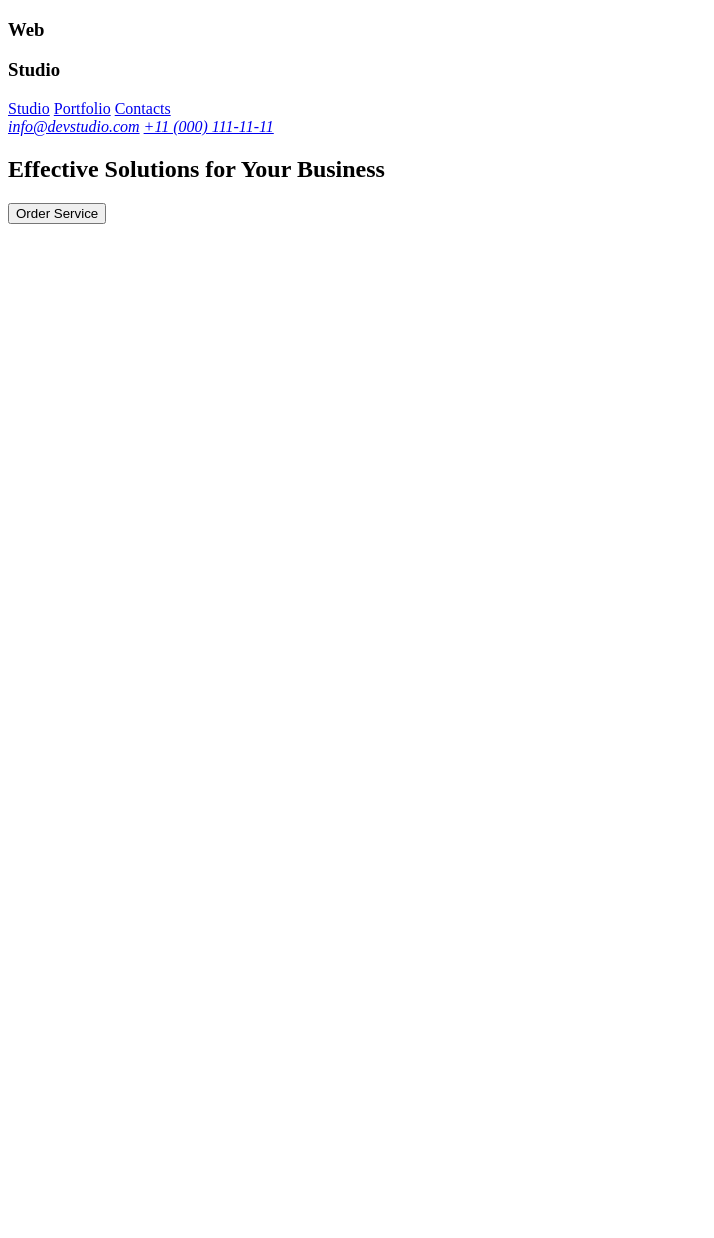
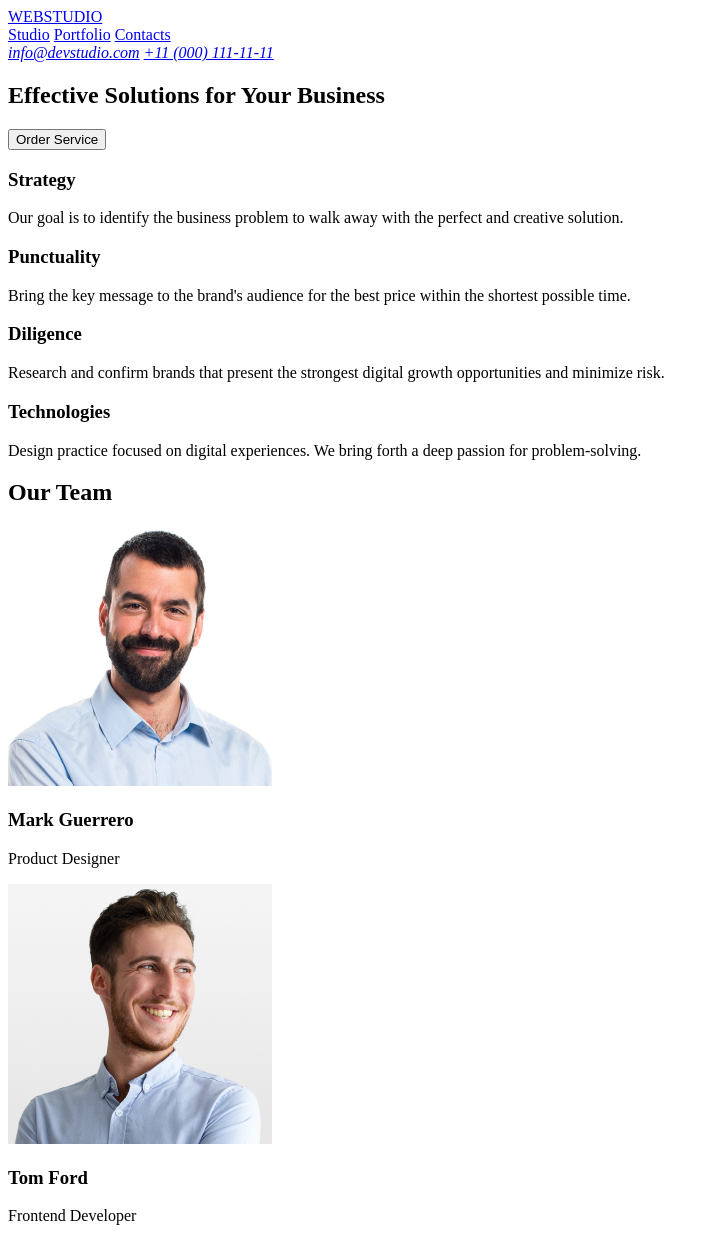
Before and after one commit to gapeevbachmut/goit-markup-hw-01, a plain HTML site: page index.html in a window 1280 px wide. Shown: the top 1238 px of the page, without its empty margins (0-714 px from the left). Before the commit the page ends 800 px from the top, so only its background shows below. Drawn offline with Linux system fonts and the light colour scheme.

Commit message:
all done

```diff
--- a/index.html
+++ b/index.html
@@ -5,14 +5,15 @@
     <meta name="viewport" content="width=device-width, initial-scale=1.0" />
     <title>Document</title>
   </head>
+
   <body>
     <header>
       <!-- wrapper -->
       <section>
         <!-- Logo -->
         <div>
-          <h3>Web</h3>
-          <h3>Studio</h3>
+<a href="WEBSTUDIO">WEBSTUDIO</a>
+
         </div>
         <!-- menu -->
         <div>
@@ -34,11 +35,79 @@
       <section>
         <div>
           <h1>Effective Solutions for Your Business</h1>
-          <button>Order Service</button>
+          <button type="button">Order Service</button>
         </div>
       </section>
     </header>
-    <main></main>
-    <footer></footer>
+    <main>
+      <!-- description -->
+      <section>
+        <div>
+          <div>
+            <h3>Strategy</h3>
+            <p>
+              Our goal is to identify the business problem to walk away with the
+              perfect and creative solution.
+            </p>
+          </div>
+          <div>
+            <h3>Punctuality</h3>
+            <p>
+              Bring the key message to the brand's audience for the best price
+              within the shortest possible time.
+            </p>
+          </div>
+          <div>
+            <h3>Diligence</h3>
+            <p>
+              Research and confirm brands that present the strongest digital
+              growth opportunities and minimize risk.
+            </p>
+          </div>
+          <div>
+            <h3>Technologies</h3>
+            <p>
+              Design practice focused on digital experiences. We bring forth a
+              deep passion for problem-solving.
+            </p>
+          </div>
+        </div>
+      </section>
+      <!-- team -->
+      <section>
+        <h2>Our Team</h2>
+        <div>
+          <div>
+            <img src="images/img-3.jpg" alt="Foto Mark Guerrero" width="264">
+            <h3>Mark Guerrero</h3>
+            <p>Product Designer</p>
+          </div>
+          <div>
+            <img src="images/img-2.jpg" alt="Foto Tom Ford" width="264">
+            <h3>Tom Ford</h3>
+            <p>Frontend Developer</p>
+          </div>
+          <div>
+            <img src="images/img-1.jpg" alt="Foto Camila Garcia" width="264">
+            <h3>Camila Garcia</h3>
+            <p>Marketing</p>
+          </div>
+          <div>
+            <img src="images/img.jpg" alt="Foto Daniel Wilson" width="264">
+            <h3>Daniel Wilson</h3>
+            <p>UI Designer</p>
+          </div>
+        </div>
+      </section>
+    </main>
+    <footer>
+      <div>
+        <a href="WEBSTUDIO">WEBSTUDIO</a>
+        <p>
+          Increase the flow of customers and sales for your business with
+          digital marketing & growth solutions.
+        </p>
+      </div>
+    </footer>
   </body>
 </html>
```
